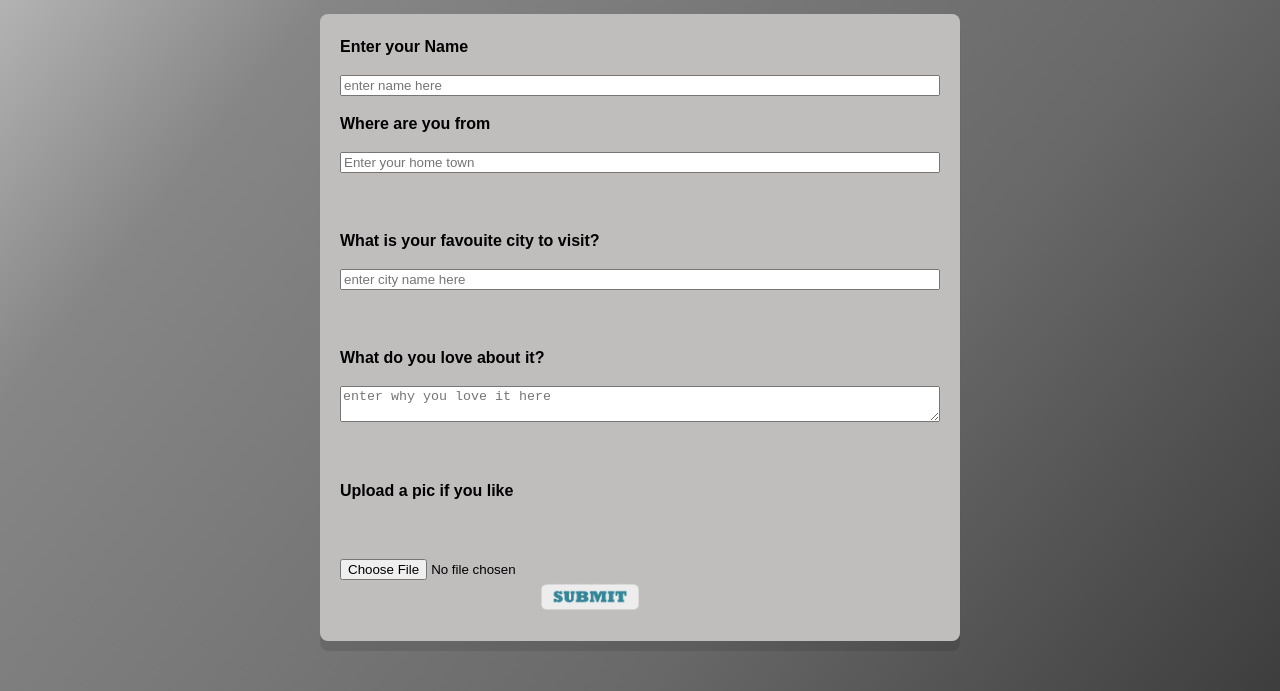
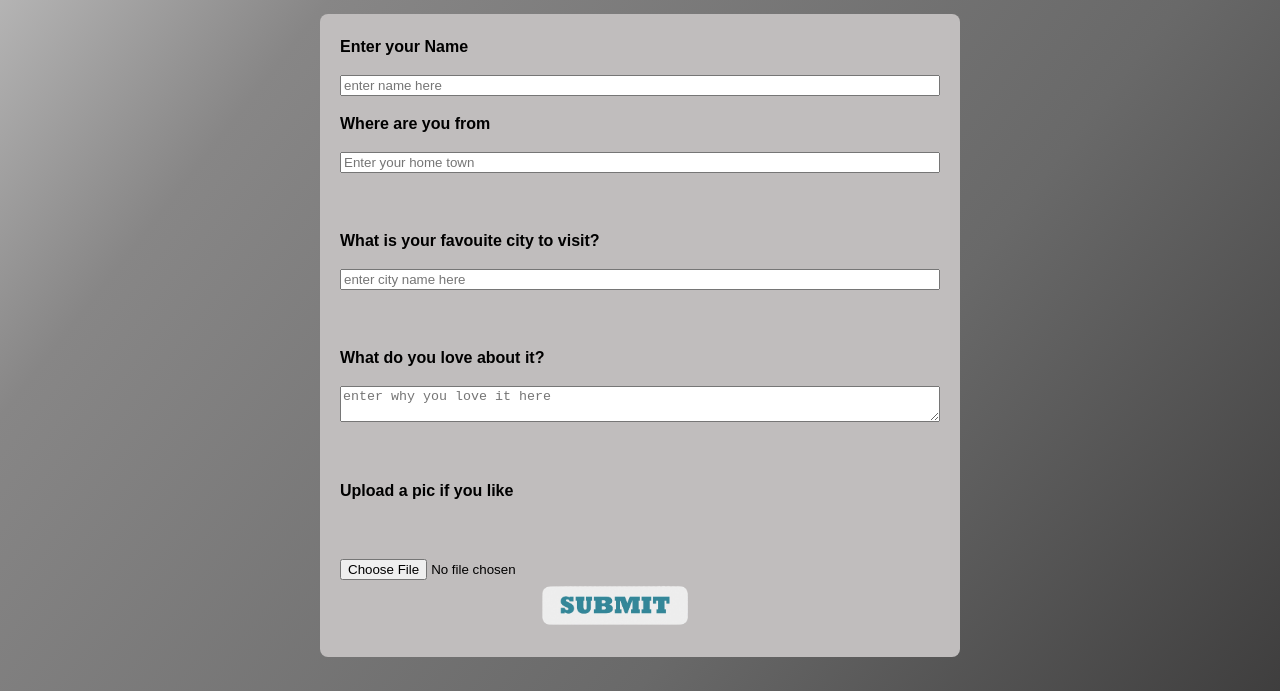
Before and after one commit to nicky-mc/Week-4-Visitor-Guest-Book, a website built with Vite: page client/index.html in a window 1280 px wide. Shown: the part 668-1359 px from the top of the page. Built offline with nearby package versions, Linux system fonts and the light colour scheme.

Commit message:
quick back up

```diff
--- a/client/index.html
+++ b/client/index.html
@@ -97,7 +97,7 @@
           <img
             src="./public/png-transparent-tiger-new-york-city-business-china-sport-submit-button-blue-animals-text-removebg-preview.png"
             alt="blue submit button"
-            width="100px"
+            width="150px"
           />
         </button>
       </form>
--- a/client/style.css
+++ b/client/style.css
@@ -58,7 +58,7 @@ form {
   background-color: #c0bdbd;
   padding: 20px;
   border-radius: 8px;
-  box-shadow: 0.2px 10px rgba(0, 0, 0, 0.1);
+  box-shadow: 5.2px 10px rgba(2px, 2px, 2px, 2.1);
   max-width: 600px;
   margin: 0 auto;
 }
```
